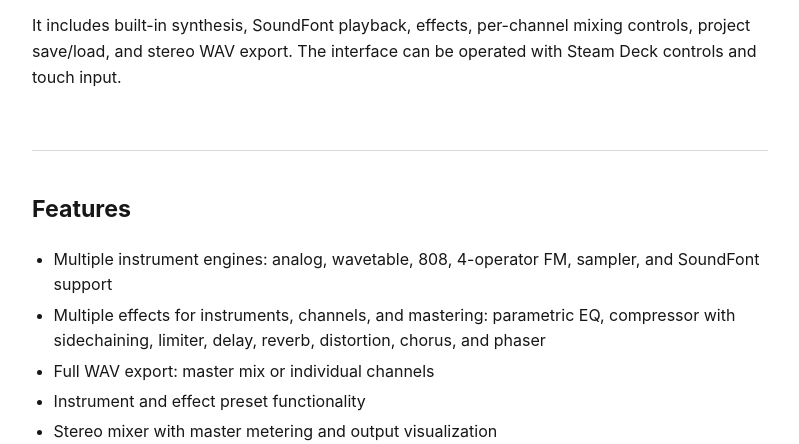
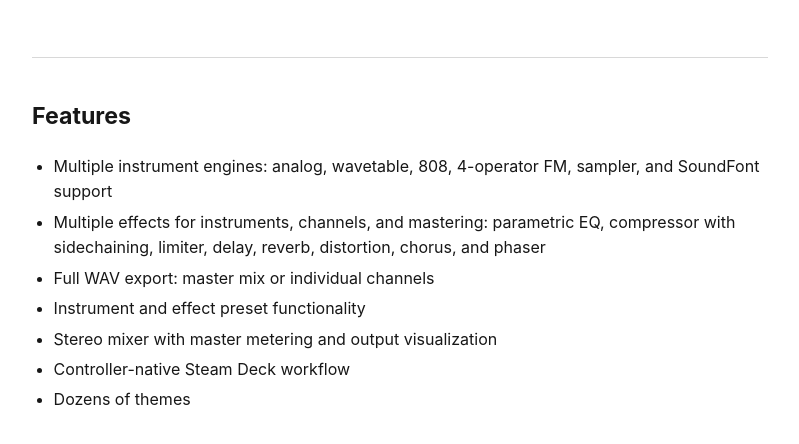
Before and after one commit to rthinkel/deck-tracker-site, a plain HTML site: page index.html in a window 1280 px wide. Shown: the part 351-795 px from the top of the page, without its empty margins (240-1039 px from the left). Drawn offline with Linux system fonts and the light colour scheme.

Commit message:
Update index.html

```diff
--- a/index.html
+++ b/index.html
@@ -37,7 +37,6 @@
       <section class="page-section" id="about" aria-labelledby="about-heading">
         <h1 id="about-heading">About</h1>
         <p>DeckTracker is a music tracker designed for the Steam Deck. It uses a pattern-based tracker interface for sequencing notes and arranging songs, with controller-oriented navigation and editing.</p>
-        <p>It includes built-in synthesis, SoundFont playback, effects, per-channel mixing controls, project save/load, and stereo WAV export. The interface can be operated with Steam Deck controls and touch input.</p>
       </section>
 
       <section class="page-section" id="features" aria-labelledby="features-heading">
@@ -49,6 +48,7 @@
           <li>Instrument and effect preset functionality</li>
           <li>Stereo mixer with master metering and output visualization</li>
           <li>Controller-native Steam Deck workflow</li>
+          <li>Dozens of themes</li>
         </ul>
       </section>
 
```
